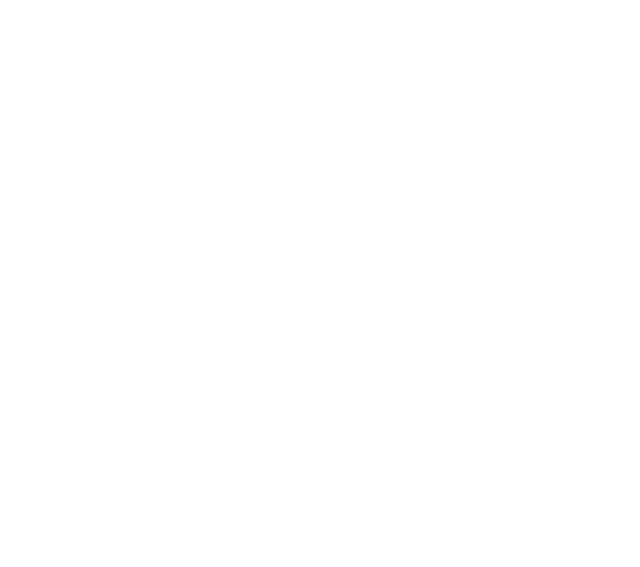
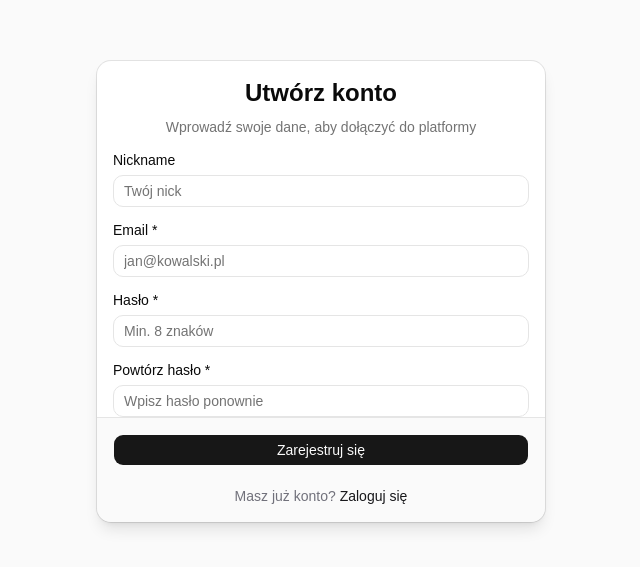
Before and after one commit to kuba-bednarczyk/projekt_IS, a React (Vite) app in the folder frontend/: page /register in a window 1280 px wide. Before the commit this address had no page. Shown: the part 109-676 px from the top of the page, without its empty margins (319-959 px from the left). Built offline with nearby package versions, Linux system fonts and the light colour scheme.

Commit message:
feat: add registration

```diff
--- a/frontend/src/App.jsx
+++ b/frontend/src/App.jsx
@@ -1,11 +1,13 @@
 import { BrowserRouter, Routes, Route } from "react-router";
 
 // pages
+import Register from "./pages/Register";
 import Login from "./pages/Login";
 import Dashboard from "./pages/Dashboard";
 import Account from "./pages/Account";
 import Calculator from "./pages/Calculator";
 import AdminPanel from "./pages/AdminPanel";
+
 
 // protected Route
 import ProtectedRoute from "./components/ProtectedRoute";
@@ -14,6 +16,9 @@
   return (
     <BrowserRouter>
       <Routes>
+        {/* Strona rejestracji */}
+        <Route path="/register" element={<Register />} />
+
         {/* Strona logowania */}
         <Route path="/" element={<Login />} />
 
--- a/frontend/src/pages/Login.jsx
+++ b/frontend/src/pages/Login.jsx
@@ -91,10 +91,20 @@
               />
             </div>
           </CardContent>
-          <CardFooter>
+          <CardFooter className="flex flex-col gap-3">
             <Button type="submit" className="w-full">
               Zaloguj
             </Button>
+            <div className="text-sm text-center text-zinc-500 mt-2">
+              Nie masz konta?{" "}
+              <button
+                type="button"
+                onClick={() => navigate("/register")}
+                className="text-zinc-900 font-medium hover:underline"
+              >
+                Zarejestruj się
+              </button>
+            </div>
           </CardFooter>
         </form>
       </Card>
--- /dev/null
+++ b/frontend/src/pages/Register.jsx
@@ -0,0 +1,176 @@
+import { useState } from "react";
+import { useAsyncValue, useNavigate } from "react-router";
+import { Button } from "@/components/ui/button";
+import { Input } from "@/components/ui/input";
+import { Label } from "@/components/ui/label";
+
+import {
+  Card,
+  CardContent,
+  CardDescription,
+  CardHeader,
+  CardTitle,
+  CardFooter,
+} from "@/components/ui/card";
+
+const Register = () => {
+  const [nickname, setNickname] = useState("");
+  const [email, setEmail] = useState("");
+  const [password, setPassword] = useState("");
+  const [confirmPassword, setConfirmPassword] = useState("");
+
+  const [globalError, setGlobalError] = useState("");
+  const [fieldErrors, setFieldErrors] = useState({});
+
+  const [isLoading, setIsLoading] = useState(false);
+
+  const navigate = useNavigate();
+
+  const handleRegister = async (e) => {
+    e.preventDefault();
+    setGlobalError("");
+    setFieldErrors({});
+
+    if (password !== confirmPassword) {
+      setFieldErrors({confirmPassword: "Podane hasła nie są identyczne!"});
+      return;
+    }
+
+    setIsLoading(true);
+
+    try {
+      const res = await fetch("http://localhost:3000/api/auth/register", {
+        method: "POST",
+        headers: {
+          "Content-Type": "application/json"
+        },
+        credentials: "include",
+        body: JSON.stringify({nickname, email, password})
+      });
+
+      const data = await res.json();
+
+      if (!res.ok) {
+        if (data.errors) {
+          const errs = {}
+          data.errors.forEach((err) => {
+            errs[err.field] = err.message;
+          });
+
+          setFieldErrors(errs);
+          throw new Error("Proszę poprawić błędy w formularzu");
+        }
+        throw new Error(data.error || "Błąd podczas rejestracji")
+      }
+
+      localStorage.setItem("isAuthenticated", "true");
+      navigate("/dashboard");
+    } catch (error) {
+      setGlobalError(error.message);
+    } finally {
+      setIsLoading(false);
+    }
+  }
+
+  return (
+    <div className="flex min-h-screen items-center justify-center bg-zinc-50 p-4">
+      <Card className="w-full max-w-md shadow-lg">
+        <CardHeader className="space-y-1">
+          <CardTitle className="text-2xl font-bold text-center">
+            Utwórz konto
+          </CardTitle>
+          <CardDescription className="text-center">
+            Wprowadź swoje dane, aby dołączyć do platformy
+          </CardDescription>
+        </CardHeader>
+        <form onSubmit={handleRegister}>
+          <CardContent className="space-y-4">
+            {/* Błędy globalne */}
+            {globalError && (
+              <div className="p-3 text-sm text-red-500 bg-red-100 rounded-md border border-red-200">
+                {globalError}
+              </div>
+            )}
+            <div className="space-y-2">
+              <Label htmlFor="nickname">Nickname</Label>
+              <Input
+                id="nickname"
+                type="text"
+                placeholder="Twój nick"
+                value={nickname}
+                onChange={(e) => setNickname(e.target.value)}
+              />
+              {fieldErrors.nickname && (
+                <p className="text-sm text-red-500 font-medium">{fieldErrors.nickname}</p>
+              )}
+            </div>
+
+            <div className="space-y-2">
+              <Label htmlFor="email">Email *</Label>
+              <Input
+                id="email"
+                type="email"
+                placeholder="jan@kowalski.pl"
+                value={email}
+                onChange={(e) => setEmail(e.target.value)}
+                required
+              />
+              {fieldErrors.email && (
+                <p className="text-sm text-red-500 font-medium">{fieldErrors.email}</p>
+              )}
+            </div>
+
+            <div className="space-y-2">
+              <Label htmlFor="password">Hasło *</Label>
+              <Input
+                id="password"
+                type="password"
+                placeholder="Min. 8 znaków"
+                value={password}
+                onChange={(e) => setPassword(e.target.value)}
+                required
+              />
+              {fieldErrors.password && (
+                <p className="text-sm text-red-500 font-medium">{fieldErrors.password}</p>
+              )}
+            </div>
+
+            {/* Nowe pole: Powtórz hasło */}
+            <div className="space-y-2">
+              <Label htmlFor="confirmPassword">Powtórz hasło *</Label>
+              <Input
+                id="confirmPassword"
+                type="password"
+                placeholder="Wpisz hasło ponownie"
+                value={confirmPassword}
+                onChange={(e) => setConfirmPassword(e.target.value)}
+                required
+              />
+              {fieldErrors.confirmPassword && (
+                <p className="text-sm text-red-500 font-medium">{fieldErrors.confirmPassword}</p>
+              )}
+            </div>
+          </CardContent>
+
+          <CardFooter className="flex flex-col gap-3">
+            <Button type="submit" className="w-full" disabled={isLoading}>
+              {isLoading ? "Tworzenie konta..." : "Zarejestruj się"}
+            </Button>
+            <div className="text-sm text-center text-zinc-500 mt-2">
+              Masz już konto?{" "}
+              <button
+                type="button"
+                onClick={() => navigate("/")}
+                className="text-zinc-900 font-medium hover:underline"
+              >
+                Zaloguj się
+              </button>
+            </div>
+          </CardFooter>
+        </form>
+      </Card>
+    </div>
+  );
+}
+
+export default Register;
```
Also changed, not shown: 2 other files (tests, documents, lock files or other folders).
